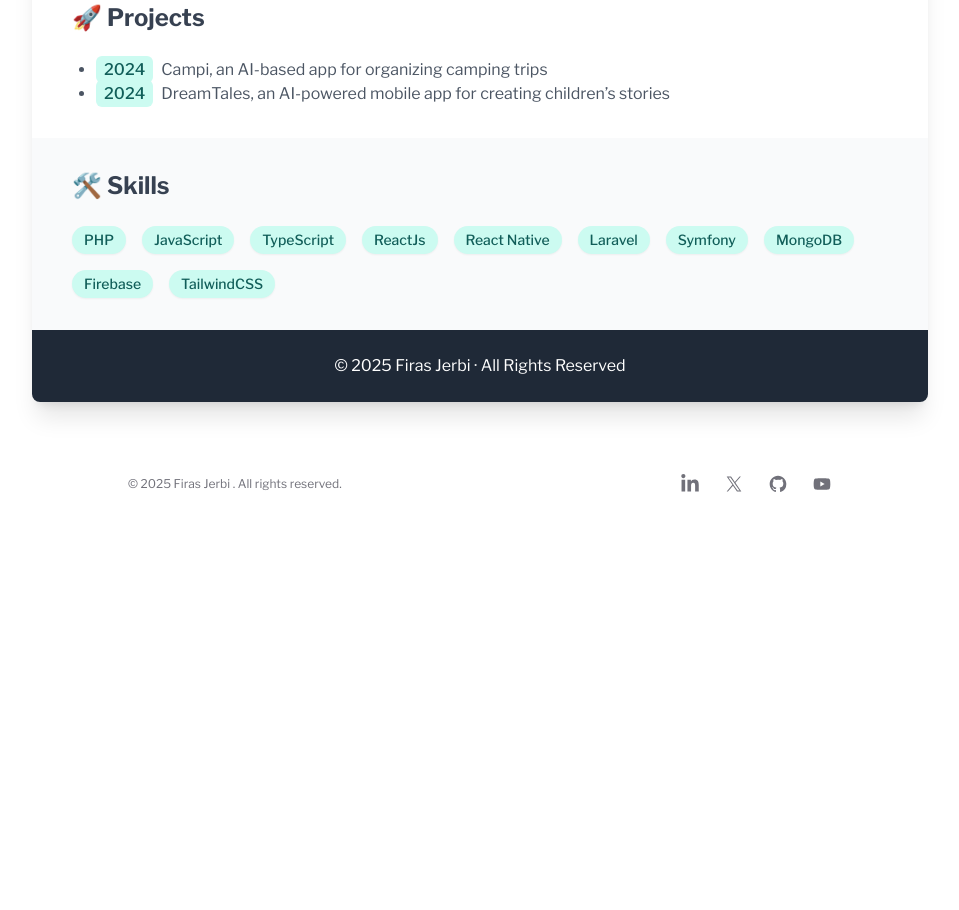
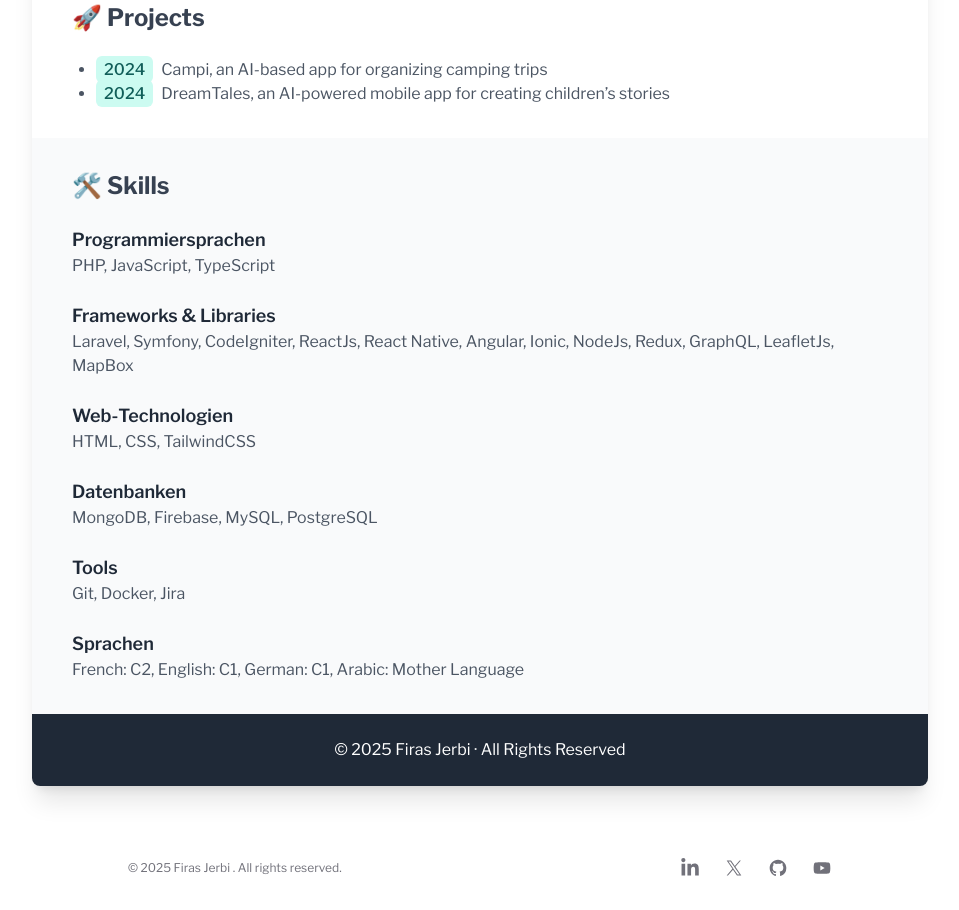
Before and after one commit to fjerbi/fjerbi.github.io, a Next.js app: page /resume in a window 1280 px wide. Shown: the part 1480-2390 px from the top of the page, without its empty margins (160-1119 px from the left). Before the commit the page ends 2006 px from the top, so only its background shows below. Built offline with nearby package versions, Linux system fonts and the light colour scheme.

Commit message:
Resume Update

```diff
--- a/app/resume/page.tsx
+++ b/app/resume/page.tsx
@@ -1,44 +1,46 @@
-import Head from 'next/head';
+import Head from 'next/head'
 
 export default function Page() {
   return (
-    <div className="min-h-screen bg-gradient-to-br  py-10 px-6">
+    <div className='min-h-screen bg-gradient-to-br px-6 py-10'>
       <Head>
         <title>Firas Jerbi - Resume</title>
       </Head>
 
-      <main className="max-w-4xl mx-auto bg-white shadow-xl rounded-lg overflow-hidden">
+      <main className='mx-auto max-w-4xl overflow-hidden rounded-lg bg-white shadow-xl'>
         {/* Header Section */}
-        <header className="bg-gradient-to-r from-gray-800 via-gray-900 to-gray-800 text-white py-8 px-10 text-center">
-          <h1 className="text-4xl font-extrabold">Firas Jerbi</h1>
-          <p className="text-xl font-medium mt-2">SOFTWARE ENGINEER · FRONT-END DEVELOPER</p>
-          <p className="mt-4">
+        <header className='bg-gradient-to-r from-gray-800 via-gray-900 to-gray-800 px-10 py-8 text-center text-white'>
+          <h1 className='text-4xl font-extrabold'>Firas Jerbi</h1>
+          <p className='mt-2 text-xl font-medium'>
+            SOFTWARE ENGINEER · FRONT-END DEVELOPER
+          </p>
+          <p className='mt-4'>
             Schillerstraße 1, 08056 Zwickau, Germany
             <br />
             📞 (+49) 1573 5424557 | ✉️{' '}
             <a
-              href="mailto:firas.jerbi.engineer@gmail.com?subject=First%20Contact%20%7C%20Collaboration"
-              className="underline text-teal-400"
+              href='mailto:firas.jerbi.engineer@gmail.com?subject=First%20Contact%20%7C%20Collaboration'
+              className='text-teal-400 underline'
             >
               firas.jerbi.engineer@gmail.com
             </a>
           </p>
-          <p className="mt-4">
+          <p className='mt-4'>
             🌐{' '}
             <a
-              href="https://fjerbi.github.io/"
-              target="_blank"
-              rel="noopener noreferrer"
-              className="underline text-teal-400"
+              href='https://fjerbi.github.io/'
+              target='_blank'
+              rel='noopener noreferrer'
+              className='text-teal-400 underline'
             >
               Portfolio
             </a>{' '}
             | 💻{' '}
             <a
-              href="https://github.com/fjerbi"
-              target="_blank"
-              rel="noopener noreferrer"
-              className="underline text-teal-400"
+              href='https://github.com/fjerbi'
+              target='_blank'
+              rel='noopener noreferrer'
+              className='text-teal-400 underline'
             >
               GitHub
             </a>
@@ -46,41 +48,45 @@ export default function Page() {
         </header>
 
         {/* Education Section */}
-        <section className="py-8 px-10">
-          <h2 className="text-2xl font-bold mb-6 text-gray-700">🎓 Education</h2>
+        <section className='px-10 py-8'>
+          <h2 className='mb-6 text-2xl font-bold text-gray-700'>
+            🎓 Education
+          </h2>
           {[
             {
               institution: 'Westsächsische Hochschule Zwickau',
               degree: 'MASTER IN MANAGEMENT AND INFORMATION TECHNOLOGY',
-              dates: 'Oct. 2023 - Sep. 2025',
+              dates: 'Oct. 2023 - Sep. 2025'
             },
             {
               institution: 'ASUE (Erasmus+ Scholarship)',
               degree: 'MASTER IN MANAGEMENT AND INFORMATION TECHNOLOGY',
-              dates: 'Oct. 2024 - Feb. 2025',
+              dates: 'Oct. 2024 - Feb. 2025'
             },
             {
               institution: 'ESPRIT',
               degree: 'ENGINEERING DEGREE IN SOFTWARE ENGINEERING',
-              dates: 'Sep. 2018 - Aug. 2021',
+              dates: 'Sep. 2018 - Aug. 2021'
             },
             {
               institution: 'ISET Djerba',
               degree: 'BACHELOR IN COMPUTER SCIENCE',
-              dates: 'Sep. 2015 - Jun. 2018',
-            },
+              dates: 'Sep. 2015 - Jun. 2018'
+            }
           ].map((edu, idx) => (
-            <div key={idx} className="mb-6">
-              <h3 className="font-semibold text-lg">{edu.institution}</h3>
-              <p className="italic">{edu.degree}</p>
+            <div key={idx} className='mb-6'>
+              <h3 className='text-lg font-semibold'>{edu.institution}</h3>
+              <p className='italic'>{edu.degree}</p>
               <p>{edu.dates}</p>
             </div>
           ))}
         </section>
 
         {/* Experience Section */}
-        <section className="py-8 px-10 bg-gray-50">
-          <h2 className="text-2xl font-bold mb-6 text-gray-700">💼 Professional Experience</h2>
+        <section className='bg-gray-50 px-10 py-8'>
+          <h2 className='mb-6 text-2xl font-bold text-gray-700'>
+            💼 Professional Experience
+          </h2>
           {[
             {
               company: 'Westsächsische Hochschule Zwickau',
@@ -88,8 +94,8 @@ export default function Page() {
               dates: 'Oct. 2024 - Dec. 2024',
               tasks: [
                 'Organized workshops and two conferences, including one in Tunisia',
-                'Project management and achievement of project results',
-              ],
+                'Project management and achievement of project results'
+              ]
             },
             {
               company: 'Treibstoff Evolution GmbH',
@@ -97,8 +103,8 @@ export default function Page() {
               dates: 'Jan. 2024 - May 2024',
               tasks: [
                 'Developed new features for the iQuest mobile application',
-                'Fixed bugs and improved performance',
-              ],
+                'Fixed bugs and improved performance'
+              ]
             },
             {
               company: 'Gaea21',
@@ -106,15 +112,15 @@ export default function Page() {
               dates: 'Jan. 2021 - Jul 2021',
               tasks: [
                 'Development of the mobile and web application of the "Green Index"',
-                'Lead the team and project process',
-              ],
-            },
+                'Lead the team and project process'
+              ]
+            }
           ].map((job, idx) => (
-            <div key={idx} className="mb-6">
-              <h3 className="font-semibold text-lg">{job.company}</h3>
-              <p className="italic">{job.role}</p>
+            <div key={idx} className='mb-6'>
+              <h3 className='text-lg font-semibold'>{job.company}</h3>
+              <p className='italic'>{job.role}</p>
               <p>{job.dates}</p>
-              <ul className="list-disc ml-6 text-gray-600">
+              <ul className='ml-6 list-disc text-gray-600'>
                 {job.tasks.map((task, i) => (
                   <li key={i}>{task}</li>
                 ))}
@@ -124,55 +130,74 @@ export default function Page() {
         </section>
 
         {/* Projects Section */}
-        <section className="py-8 px-10">
-          <h2 className="text-2xl font-bold mb-6 text-gray-700">🚀 Projects</h2>
-          <ul className="list-disc ml-6 text-gray-600">
+        <section className='px-10 py-8'>
+          <h2 className='mb-6 text-2xl font-bold text-gray-700'>🚀 Projects</h2>
+          <ul className='ml-6 list-disc text-gray-600'>
             <li>
-              <span className="badge bg-teal-100 text-teal-800 px-2 py-1 rounded-md font-medium mr-2">
+              <span className='badge mr-2 rounded-md bg-teal-100 px-2 py-1 font-medium text-teal-800'>
                 2024
               </span>
               Campi, an AI-based app for organizing camping trips
             </li>
             <li>
-              <span className="badge bg-teal-100 text-teal-800 px-2 py-1 rounded-md font-medium mr-2">
+              <span className='badge mr-2 rounded-md bg-teal-100 px-2 py-1 font-medium text-teal-800'>
                 2024
               </span>
-              DreamTales, an AI-powered mobile app for creating children’s stories
+              DreamTales, an AI-powered mobile app for creating children’s
+              stories
             </li>
           </ul>
         </section>
 
         {/* Skills Section */}
-        <section className="py-8 px-10 bg-gray-50">
-          <h2 className="text-2xl font-bold mb-6 text-gray-700">🛠️ Skills</h2>
-          <div className="flex flex-wrap gap-4">
-            {[
-              'PHP',
-              'JavaScript',
-              'TypeScript',
-              'ReactJs',
-              'React Native',
-              'Laravel',
-              'Symfony',
-              'MongoDB',
-              'Firebase',
-              'TailwindCSS',
-            ].map((skill, idx) => (
-              <span
-                key={idx}
-                className="bg-teal-100 text-teal-800 px-3 py-1 rounded-full font-medium text-sm shadow-sm"
-              >
-                {skill}
-              </span>
-            ))}
+        {/* Skills Section */}
+        <section className='bg-gray-50 px-10 py-8'>
+          <h2 className='mb-6 text-2xl font-bold text-gray-700'>🛠️ Skills</h2>
+          <div className='mb-6'>
+            <h3 className='text-lg font-semibold text-gray-800'>
+              Programmiersprachen
+            </h3>
+            <p className='text-gray-600'>PHP, JavaScript, TypeScript</p>
+          </div>
+          <div className='mb-6'>
+            <h3 className='text-lg font-semibold text-gray-800'>
+              Frameworks & Libraries
+            </h3>
+            <p className='text-gray-600'>
+              Laravel, Symfony, CodeIgniter, ReactJs, React Native, Angular,
+              Ionic, NodeJs, Redux, GraphQL, LeafletJs, MapBox
+            </p>
+          </div>
+          <div className='mb-6'>
+            <h3 className='text-lg font-semibold text-gray-800'>
+              Web‑Technologien
+            </h3>
+            <p className='text-gray-600'>HTML, CSS, TailwindCSS</p>
+          </div>
+          <div className='mb-6'>
+            <h3 className='text-lg font-semibold text-gray-800'>Datenbanken</h3>
+            <p className='text-gray-600'>
+              MongoDB, Firebase, MySQL, PostgreSQL
+            </p>
+          </div>
+          <div className='mb-6'>
+            <h3 className='text-lg font-semibold text-gray-800'>Tools</h3>
+            <p className='text-gray-600'>Git, Docker, Jira</p>
+          </div>
+          <div>
+            <h3 className='text-lg font-semibold text-gray-800'>Sprachen</h3>
+            <p className='text-gray-600'>
+              French: C2, English: C1, German: C1, Arabic:
+              Mother Language
+            </p>
           </div>
         </section>
 
         {/* Footer Section */}
-        <footer className="text-center py-6 bg-gray-800 text-white">
+        <footer className='bg-gray-800 py-6 text-center text-white'>
           <p>© {new Date().getFullYear()} Firas Jerbi · All Rights Reserved</p>
         </footer>
       </main>
     </div>
-  );
+  )
 }
--- a/next.config.mjs
+++ b/next.config.mjs
@@ -1,6 +1,6 @@
 /** @type {import('next').NextConfig} */
 const nextConfig = {
-    output: 'export',
+    //output: 'export',
     images:{
         domains:['www.oit.org.tn']
     }
```
Also changed, not shown: 1 other file (tests, documents, lock files or other folders).
